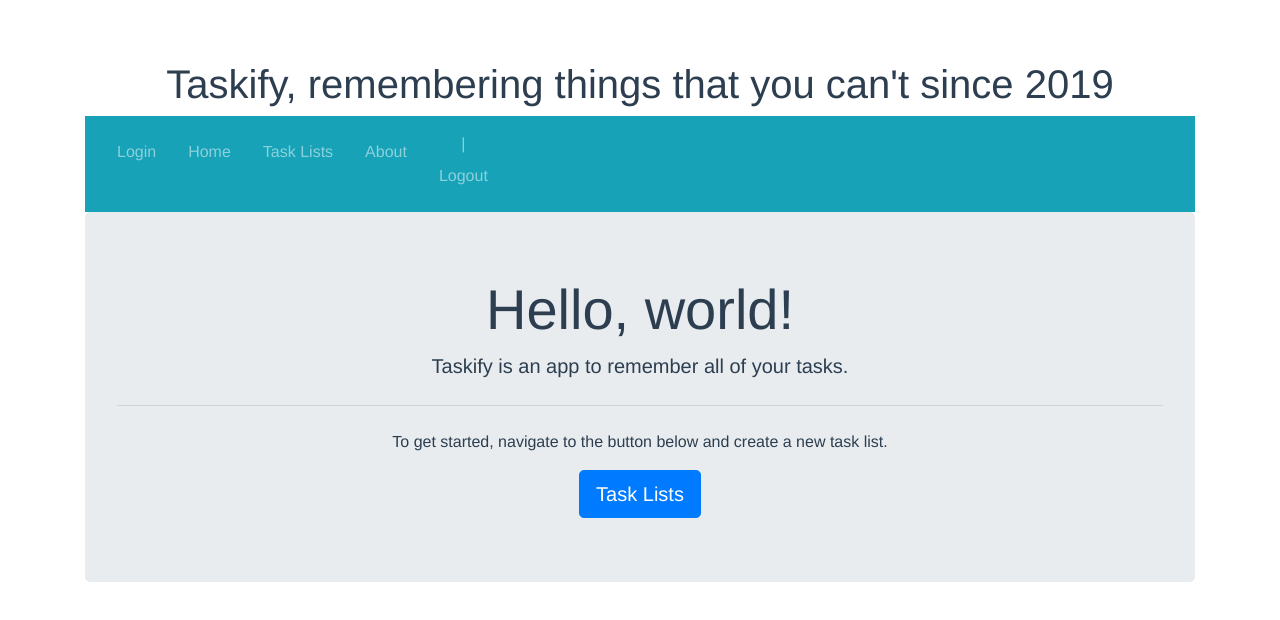
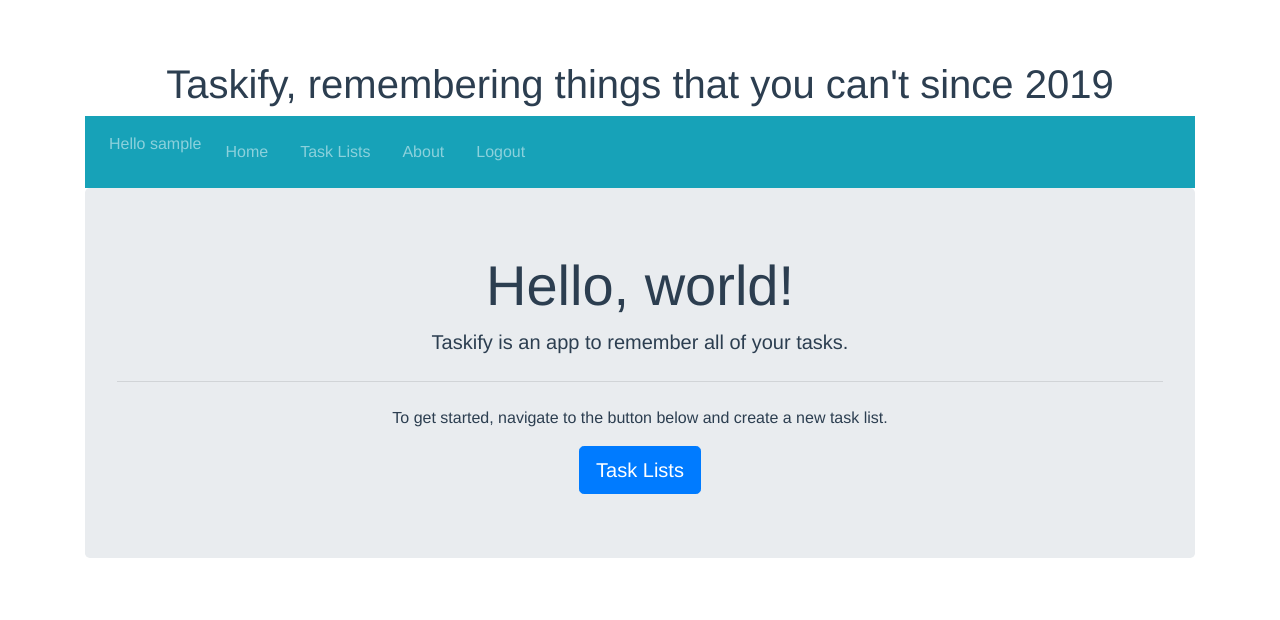
Before and after one commit to bjellesma/Taskify, a Vue app: page /lists in a window 1280 px wide. Shown: the top 620 px of the page. Built offline with nearby package versions, Linux system fonts and the light colour scheme; sample sign-in values are in the browser's storage; what vue-flash-message would draw is missing.

Commit message:
add login functionality

```diff
--- a/src/components/Header.vue
+++ b/src/components/Header.vue
@@ -5,7 +5,10 @@
             <b-navbar-toggle target="nav-collapse"></b-navbar-toggle>
             <b-collapse id="nav-collapse" is-nav>
                 <b-navbar-nav>
-                    <b-nav-item class="nav-item">
+                    <b-nav-item class="nav-item" v-if="isLoggedIn">
+                        Hello {{user.username}}
+                    </b-nav-item>
+                    <b-nav-item class="nav-item" v-else>
                         <router-link class="nav-link" to="/login">Login</router-link>
                     </b-nav-item>
                     <b-nav-item>
@@ -19,7 +22,9 @@
                     </b-nav-item>
 
                     <b-nav-item class="nav-item">
-                        <span v-if="isLoggedIn"> | <a class="nav-link" @click="logout">Logout</a></span>
+                        <span v-if="isLoggedIn">
+                            <a class="nav-link" @click="logout">Logout</a>
+                        </span>
                     </b-nav-item>
                 </b-navbar-nav>
             </b-collapse>
@@ -31,7 +36,10 @@
 export default {
     name: "Header",
     computed : {
-      isLoggedIn : function(){ return this.$store.getters.isLoggedIn}
+      isLoggedIn : function(){ return this.$store.getters.isLoggedIn},
+      user: function(){
+          return this.$store.getters.user
+      }
     },
     methods: {
       logout: function () {
--- a/src/store.js
+++ b/src/store.js
@@ -8,13 +8,14 @@ export default new Vuex.Store({
   state: {
     status: '',
     token: localStorage.getItem('token') || '',
-    user : {}
+    user : JSON.parse(localStorage.getItem('user')) || 'failure'
   },
   mutations: {
     auth_request(state){
         state.status = 'loading'
       },
       auth_success(state, token, user){
+        console.log(`setting state. Token: ${token}`)
         state.status = 'success'
         state.token = token
         state.user = user
@@ -25,18 +26,23 @@ export default new Vuex.Store({
       logout(state){
         state.status = ''
         state.token = ''
+        state.user = {}
       },
   },
   actions: {
     login({commit}, user){
         return new Promise((resolve, reject) => {
           commit('auth_request')
-          axios({url: 'http://localhost:3001/login', data: user, method: 'POST' })
+          axios({url: 'https://evening-temple-48538.herokuapp.com/login', data: user, method: 'POST' })
           .then(resp => {
             if(resp.data.authenticated){
+              console.log(`login: ${resp.data.user}`)
+
               const token = resp.data.token
-              const user = resp.data.user
+              const user = JSON.stringify(resp.data.user)
+              console.log(`user: ${user.id}`)
               localStorage.setItem('token', token)
+              localStorage.setItem('user', user)
               axios.defaults.headers.common['Authorization'] = token
               commit('auth_success', token, user)
               resolve(resp)
@@ -57,9 +63,10 @@ export default new Vuex.Store({
           commit('auth_request')
           axios({url: 'http://localhost:3001/register', data: user, method: 'POST' })
           .then(resp => {
-            const token = resp.data.token
-            const user = resp.data.user
+
+            console.log(`login 2 ${JSON.stringify(user)}`)
             localStorage.setItem('token', token)
+            localStorage.setItem('user', user)
             axios.defaults.headers.common['Authorization'] = token
             commit('auth_success', token, user)
             resolve(resp)
@@ -75,6 +82,7 @@ export default new Vuex.Store({
         return new Promise((resolve, reject) => {
           commit('logout')
           localStorage.removeItem('token')
+          localStorage.removeItem('user')
           delete axios.defaults.headers.common['Authorization']
           resolve()
         })
@@ -83,5 +91,9 @@ export default new Vuex.Store({
   getters : {
     isLoggedIn: state => !!state.token,
     authStatus: state => state.status,
+    user: state => {
+      console.log("has " + JSON.stringify(localStorage.getItem("user")))
+      return state.user
+    }
   }
 })
```
Also changed, not shown: 13 other files (tests, documents, lock files or other folders).
